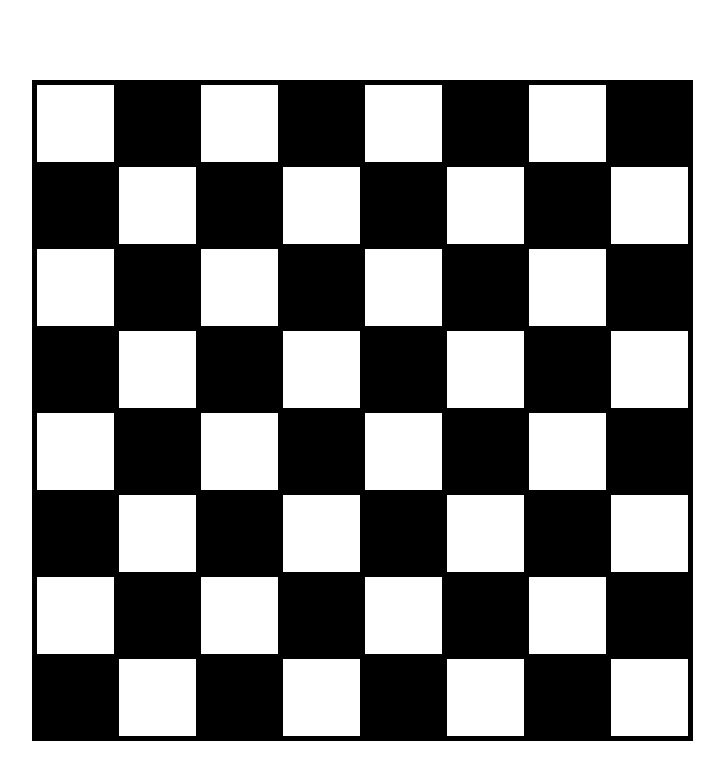
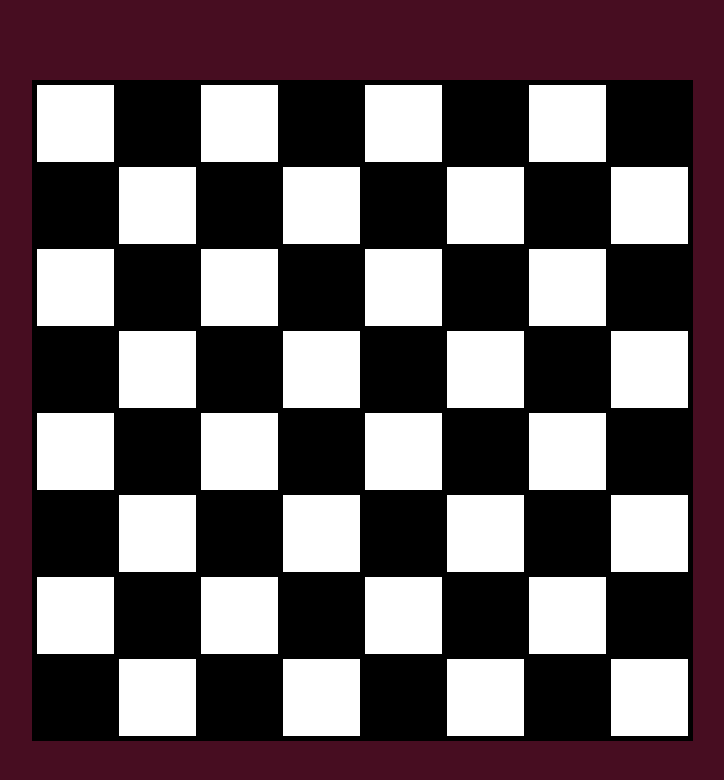
Before and after one commit to theselaw/ChessBoard-Tiles, a plain HTML site: page index.html in a window 1280 px wide. Shown: the whole page, without its empty margins (278-1002 px from the left). Drawn offline with Linux system fonts and the light colour scheme.

Commit message:
add a background to the body

```diff
--- a/style.css
+++ b/style.css
@@ -1,5 +1,6 @@
 *{
 margin-top:5vh;
+background-color:#470D21;
 }
 
 
```
